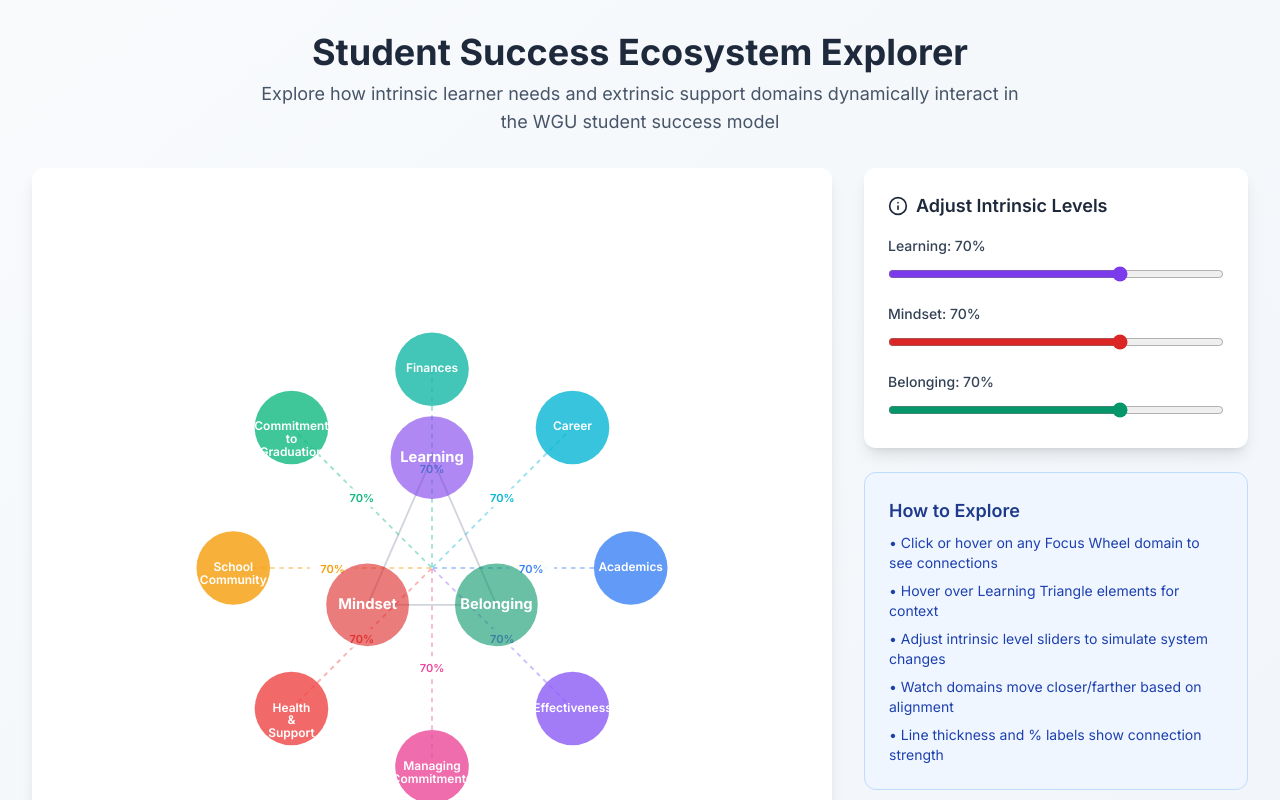
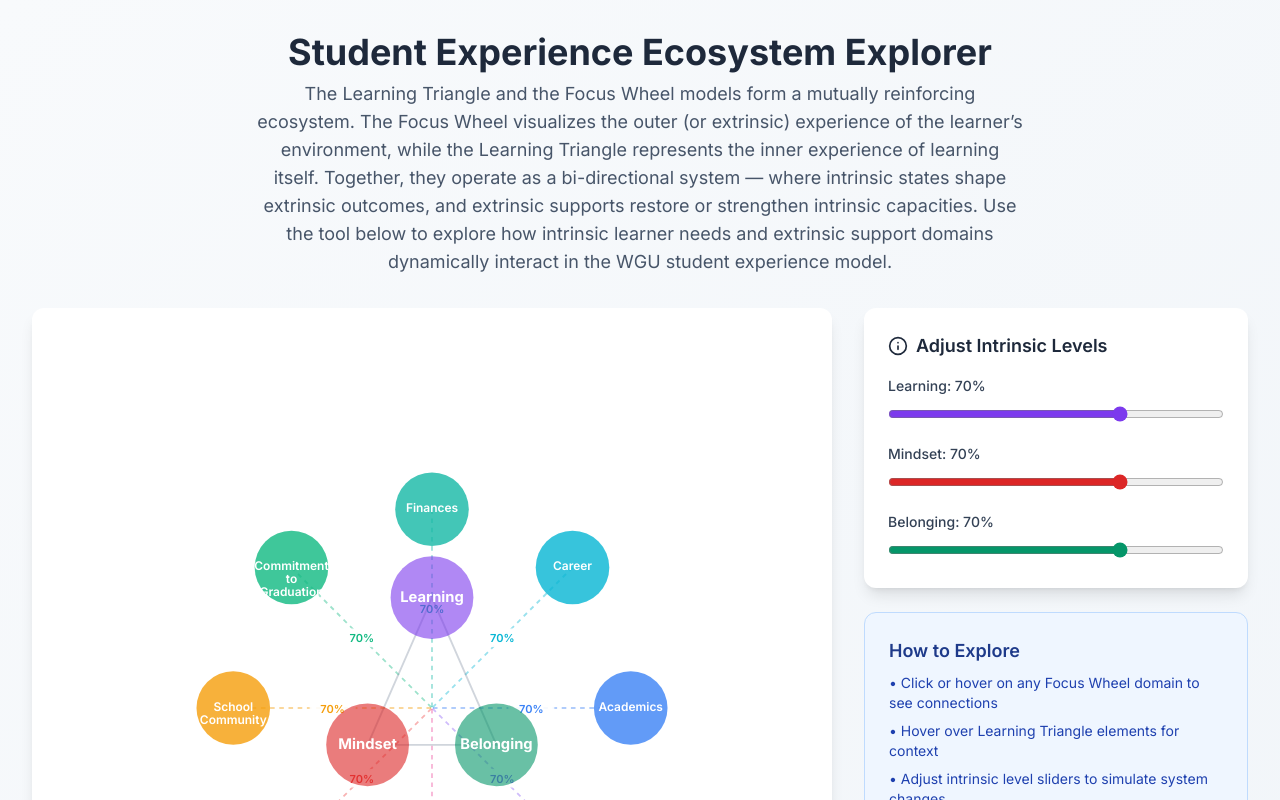
Before and after one commit to eric-hansen-wgu/SEEE-test, a Next.js app: page / in a window 1280 px wide. Shown: the top 800 px of the page. Built offline with nearby package versions, Linux system fonts and the light colour scheme.

Commit message:
Update page.tsx Copy

```diff
--- a/src/app/page.tsx
+++ b/src/app/page.tsx
@@ -182,10 +182,10 @@
       <div className="max-w-7xl mx-auto">
         <header className="text-center mb-8">
           <h1 className="text-4xl font-bold text-slate-800 mb-2">
-            Student Success Ecosystem Explorer
+            Student Experience Ecosystem Explorer
           </h1>
           <p className="text-lg text-slate-600 max-w-3xl mx-auto">
-            Explore how intrinsic learner needs and extrinsic support domains dynamically interact in the WGU student success model
+            The Learning Triangle and the Focus Wheel models form a mutually reinforcing ecosystem. The Focus Wheel visualizes the outer (or extrinsic) experience of the learner’s environment, while the Learning Triangle represents the inner experience of learning itself. Together, they operate as a bi-directional system — where intrinsic states shape extrinsic outcomes, and extrinsic supports restore or strengthen intrinsic capacities. Use the tool below to explore how intrinsic learner needs and extrinsic support domains dynamically interact in the WGU student experience model.
           </p>
         </header>
 
```
